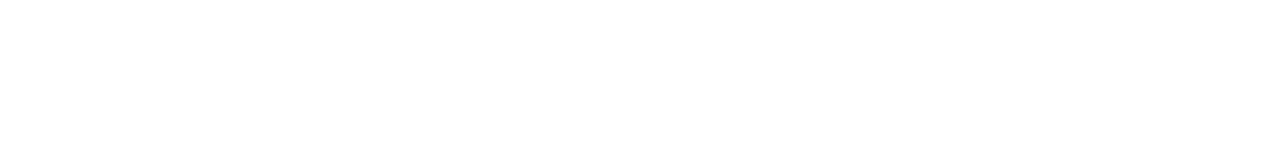
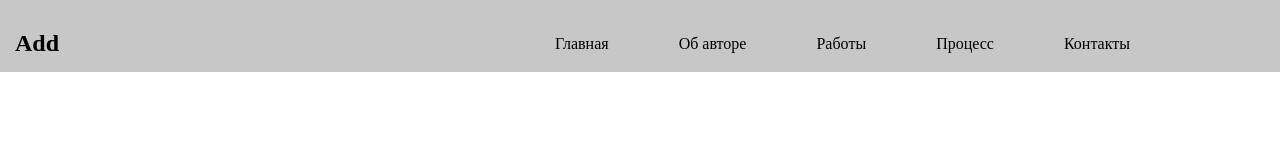
Before and after one commit to AleksandrHeh/MyBusinessCard, a plain HTML site: page index.html in a window 1280 px wide. Drawn offline with Linux system fonts and the light colour scheme.

Commit message:
img file

```diff
--- a/index.html
+++ b/index.html
@@ -3,8 +3,25 @@
 <head>
     <meta charset="UTF-8">
     <title>Title</title>
+    <link rel="stylesheet" href="style.css">
 </head>
+
 <body>
+
+    <section class="header_wrap">
+        <header class="header">
+            <h1>Аdd</h1>
+                <nav>
+                    <ul class = "menu">
+                        <li><a>Главная</a></li>
+                        <li><a>Об авторе</a></li>
+                        <li><a>Работы</a></li>
+                        <li><a>Процесс</a></li>
+                        <li><a>Контакты</a></li>
+                    </ul>
+                </nav>
+        </header>
+    </section>
 
 </body>
 </html>
--- a/style.css
+++ b/style.css
@@ -0,0 +1,32 @@
+*{
+    padding: 0; margin: 0;
+}
+.header_wrap{
+    background-color: #C7C7C7;
+}
+.header{
+    display: flex;
+    align-items: center;
+    justify-content: space-between;
+    padding: 30px 150px 15px 15px;
+    box-sizing: border-box;
+    /*max-width: 1630px;*/
+    margin: 0 auto;
+}
+.menu{
+    display: flex;
+    list-style: none;
+}
+
+.menu li{
+    margin-left: 70px;
+}
+
+.menu li a{
+    color: black;
+    text-decoration: none;
+}
+
+.menu li a:hover{
+    color: #019285;
+}
```
Also changed, not shown: 1 other file.
